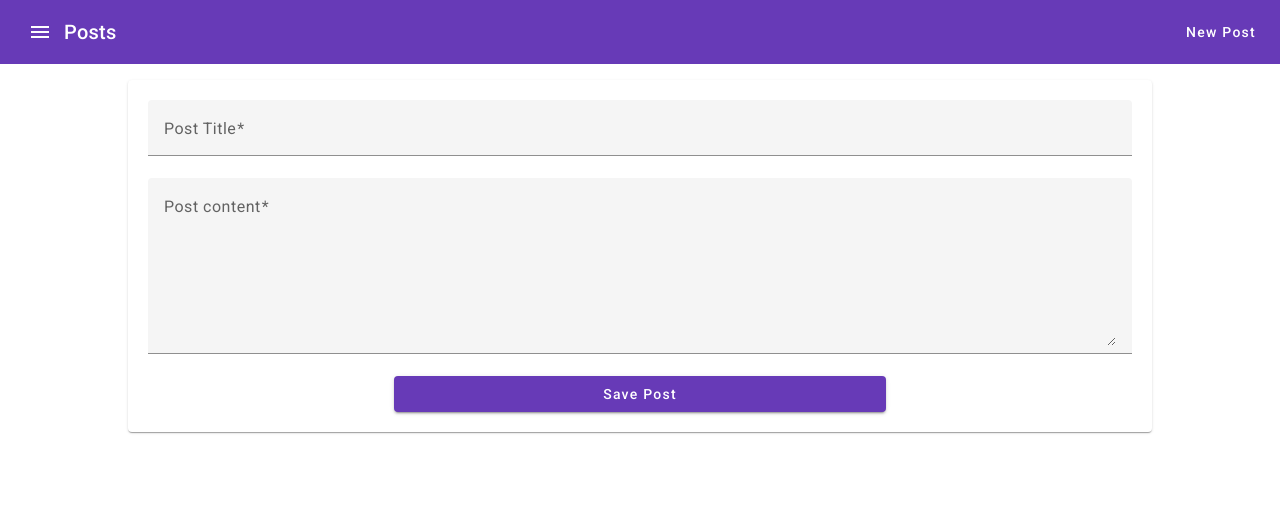
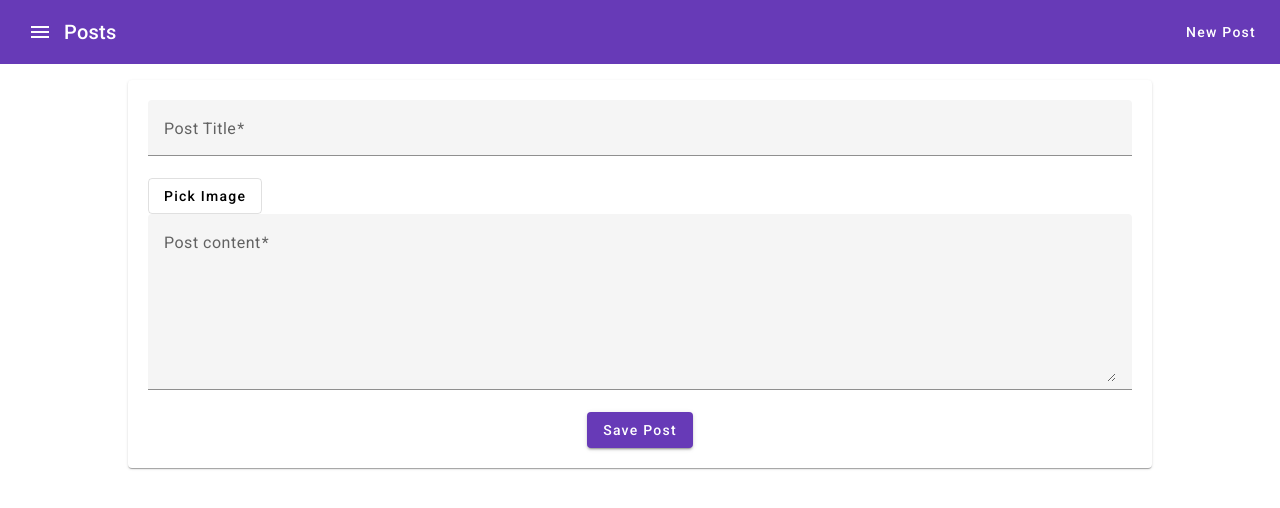
Before and after one commit to diegonunesreis/mean-course, an Angular app in the folder client/: page /create in a window 1280 px wide. Shown: the top 508 px of the page. Built offline with nearby package versions, Linux system fonts and the light colour scheme.

Commit message:
converting from template driven form to reactive form

```diff
--- a/client/src/app/app.module.ts
+++ b/client/src/app/app.module.ts
@@ -1,6 +1,6 @@
 import { NgModule } from '@angular/core';
 import { BrowserModule } from '@angular/platform-browser';
-import { FormsModule } from '@angular/forms';
+import { FormsModule, ReactiveFormsModule } from '@angular/forms';
 import { HttpClientModule } from '@angular/common/http';
 
 import { AppRoutingModule } from './app-routing.module';
@@ -30,8 +30,8 @@ import { MatProgressSpinnerModule } from '@angular/material/progress-spinner';
   imports: [
     BrowserModule,
     AppRoutingModule,
-    FormsModule,
     HttpClientModule,
+    ReactiveFormsModule,
     BrowserAnimationsModule,
     MatInputModule,
     MatButtonModule,
--- a/client/src/app/posts/post-create/post-create.component.css
+++ b/client/src/app/posts/post-create/post-create.component.css
@@ -7,7 +7,6 @@ textarea {
 }
 
 button {
-  width: 50%;
   margin: auto;
 }
 
@@ -19,3 +18,7 @@ form {
 mat-spinner {
   margin: auto;
 }
+
+input[type="file"] {
+  visibility: hidden;
+}
--- a/client/src/app/posts/post-create/post-create.component.html
+++ b/client/src/app/posts/post-create/post-create.component.html
@@ -1,28 +1,34 @@
 <mat-card>
   <mat-spinner *ngIf="isLoading"></mat-spinner>
-  <form (submit)="onAddPost(postForm)" #postForm="ngForm">
+  <form [formGroup]="form!"
+    (submit)="onAddPost()">
     <mat-form-field appearance="fill">
       <mat-label>Post Title</mat-label>
       <input
         matInput
         name="title"
-        [ngModel]="post?.title"
-        required
-        minlength="3"
-        #title="ngModel">
-        <mat-error *ngIf="title.invalid">You must enter a valid title</mat-error>
+        formControlName="title">
+      <mat-error *ngIf="form?.get('title')?.invalid">You must enter a valid title</mat-error>
     </mat-form-field>
+    <div>
+      <button
+        mat-stroked-button
+        mat-button
+        type="button"
+        (click)="filePicker.click()">
+        Pick Image
+      </button>
+      <input type="file" #filePicker>
+    </div>
     <mat-form-field appearance="fill">
       <mat-label>Post content</mat-label>
       <textarea
         matInput
         rows="6"
         name="content"
-        [ngModel]="post?.content"
-        required
-        #content="ngModel">
+        formControlName="content">
       </textarea>
-      <mat-error *ngIf="content.invalid">Content is required</mat-error>
+      <mat-error *ngIf="form?.get('content')?.invalid">Content is required</mat-error>
     </mat-form-field>
     <button
       mat-raised-button
--- a/client/src/app/posts/post-create/post-create.component.ts
+++ b/client/src/app/posts/post-create/post-create.component.ts
@@ -1,5 +1,5 @@
 import { Component, OnInit } from "@angular/core";
-import { NgForm } from "@angular/forms";
+import { FormControl, FormGroup, NgForm, Validators } from "@angular/forms";
 import { ActivatedRoute, ParamMap, Route } from "@angular/router";
 import { Post } from "../post.model";
 import { PostService } from "../post.service";
@@ -17,6 +17,8 @@ export class PostCreateComponent implements OnInit {
   private postId: string | null = null;
   isLoading = false;
   post: Post | null = null;
+  form: FormGroup | undefined;
+
 
   constructor(
     private postsService: PostService,
@@ -25,6 +27,7 @@ export class PostCreateComponent implements OnInit {
   ) { }
 
   ngOnInit() {
+    this.createForm();
     this.route.paramMap.subscribe((paramMap: ParamMap) => {
       if (paramMap.has('postId')) {
         this.editMode = true;
@@ -33,23 +36,38 @@ export class PostCreateComponent implements OnInit {
         this.postsService.getPost(this.postId!).subscribe((res) => {
           this.isLoading = false
           this.post = { id: res._id, title: res.title, content: res.content };
+          console.log(this.post);
+          this.form?.setValue({ title: this.post.title, content: this.post.content});
         });
       }
     });
   }
 
-  onAddPost(form: NgForm) {
-    if (form.invalid) {
+  createForm() {
+    this.form = new FormGroup({
+      'title': new FormControl(
+        null,
+        { validators: [Validators.required, Validators.minLength(3)] }
+      ),
+      'content': new FormControl(
+        null,
+        { validators: [Validators.required] }
+      )
+    });
+  }
+
+  onAddPost() {
+    if (this.form?.invalid) {
       return;
     }
     this.isLoading = true;
     if (!this.editMode) {
-      this.postsService.addPost(form.value.title, form.value.content);
+      this.postsService.addPost(this.form?.value.title, this.form?.value.content);
     }
     else {
-      this.postsService.updatePost(this.postId!, form.value.title, form.value.content);
+      this.postsService.updatePost(this.postId!, this.form?.value.title, this.form?.value.content);
     }
-    form.resetForm();
+    this.form?.reset();
     this.router.navigate(['/']);
   }
 }
--- a/client/tsconfig.json
+++ b/client/tsconfig.json
@@ -19,6 +19,7 @@
     "target": "ES2022",
     "module": "ES2022",
     "useDefineForClassFields": false,
+    "strictNullChecks": true,
     "lib": [
       "ES2022",
       "dom"
```
